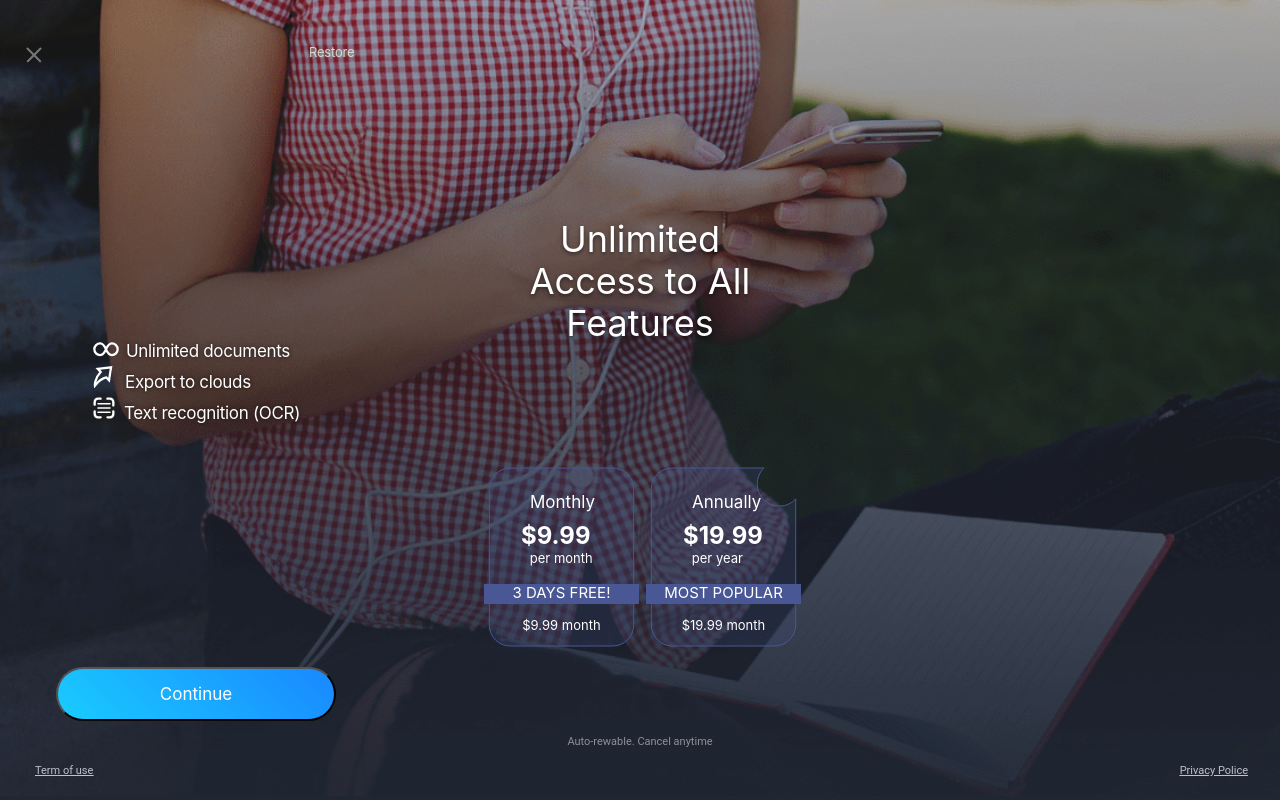
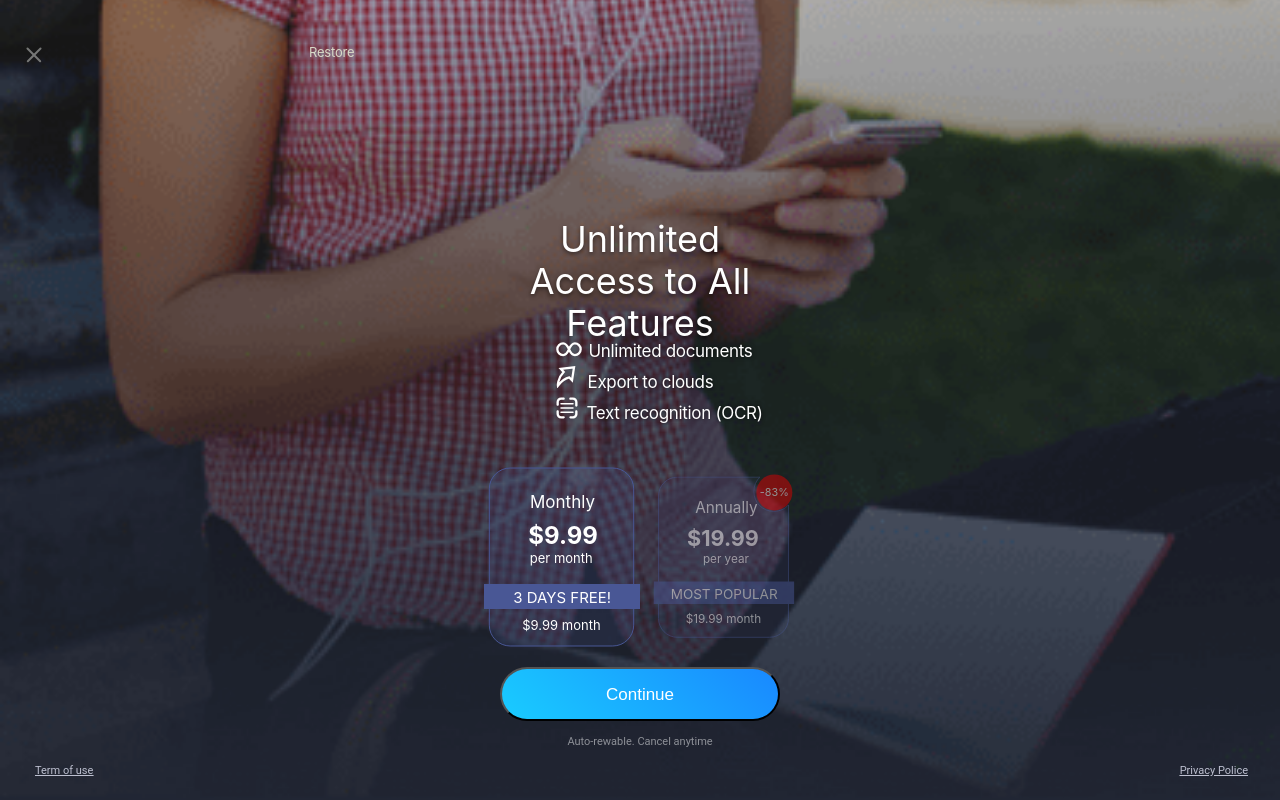
Before and after one commit to kirryya/BPMobile, a plain HTML site: page index.html in a window 1280 px wide. Drawn offline with Linux system fonts and the light colour scheme.

Commit message:
feat: add animation to shapes and adaptive design

```diff
--- a/index.html
+++ b/index.html
@@ -1,10 +1,17 @@
 <!DOCTYPE html>
-<html lang="en" xmlns="http://www.w3.org/1999/html">
+<html lang="fr" xmlns="http://www.w3.org/1999/html">
 <head>
     <meta charset="UTF-8">
     <meta name="viewport" content="width=device-width, initial-scale=1">
     <title>BPMobile</title>
     <link rel="stylesheet" href="style.css" type="text/css">
+    <link rel="alternate" hreflang="en" href="localizations/en.json">
+    <link rel="alternate" hreflang="es" href="localizations/es.json">
+    <link rel="alternate" hreflang="fr" href="localizations/fr.json">
+    <link rel="alternate" hreflang="ja" href="localizations/ja.json">
+    <link rel="alternate" hreflang="nl" href="localizations/nl.json">
+    <link rel="alternate" hreflang="ru" href="localizations/ru.json">
+    <link rel="alternate" hreflang="zh" href="localizations/zh.json">
 </head>
 <body>
 
@@ -17,24 +24,30 @@
 <div class="title-container">
     <span class="title">Unlimited Access to All Features</span>
 </div>
+<div class="features-container">
     <ul class="features">
-    <li><img src="assets/unlimitedDocs.svg" alt="unlimited" class="unlimited">Unlimited
-        documents
+        <li><img src="assets/unlimitedDocs.svg" alt="unlimited" class="unlimited"><span>Unlimited
+            documents</span>
         </li>
-    <li><img src="assets/export.svg" alt="export" class="export">Export to clouds</li>
-    <li><img src="assets/noAds.svg" alt="noAds" class="no-ads">Text recognition (OCR)</li>
+        <li><img src="assets/export.svg" alt="export" class="export"><span>Export to clouds</span>
+        </li>
+        <li><img src="assets/noAds.svg" alt="noAds" class="no-ads"><span>Text recognition (OCR)</span>
+        </li>
     </ul>
+</div>
 <ul class="price-block">
     <li class="shape-1">
         <div class="shape" id="shape">
             <label for="shape-1">
                 <input type="radio" checked name="price" value="shape1" id="shape-1">
+                <div class="shape-content">
                     <img src="assets/shape-1.svg" alt="shape-1">
                     <span class="time">Monthly</span>
                     <span class="price-per-period">$9.99</span>
                     <span class="period">per month</span>
                     <span class="free">3 DAYS FREE!</span>
                     <span class="price">$9.99 month</span>
+                </div>
             </label>
         </div>
     </li>
@@ -42,17 +55,23 @@
         <div class="shape">
             <label for="shape-2">
                 <input type="radio" name="price" value="shape2" id="shape-2">
+                <div class="shape-content">
                     <img src="assets/shape-2.svg" alt="shape-2">
+                    <div class="circle">-83%</div>
                     <span class="time">Annually</span>
                     <span class="price-per-period">$19.99</span>
                     <span class="period">per year</span>
                     <span class="free">MOST POPULAR</span>
                     <span class="price">$19.99 month</span>
+                </div>
+
             </label>
         </div>
     </li>
 </ul>
+<div class="button-container">
     <button id="myButton" onclick="onContinueButtonClickHandler()">Continue</button>
+</div>
 <span class="auto-rewable">Auto-rewable. Cancel anytime</span>
 <footer>
     <div class="footer-container">
@@ -63,9 +82,15 @@
 
 <script>
     const onContinueButtonClickHandler = () => {
-        document.getElementById("shape-1").checked
-            ? window.open("https://apple.com/") :
-            window.open("https://google.com/")
+
+        const APPLE = "https://apple.com/";
+        const GOOGLE = "https://google.com/";
+
+        const shape1 = document.getElementById("shape-1");
+        const shape2 = document.getElementById("shape-2");
+
+        shape1.checked && window.open(APPLE)
+        shape2.checked && window.open(GOOGLE)
     }
 </script>
 
--- a/style.css
+++ b/style.css
@@ -1,5 +1,5 @@
 body {
-    background: url("./assets/background-full/4@3x.png") center center no-repeat fixed;
+    background: url("./assets/background-full/4.png") center center no-repeat fixed;
     background-size: cover;
     display: flex;
     flex-direction: column;
@@ -15,8 +15,42 @@ li {
     list-style-type: none;
 }
 
+a {
+    color: #bdc0d0;
+}
+
 input {
     display: none;
+}
+
+.header-container {
+    display: flex;
+    flex-direction: column;
+    justify-content: center;
+}
+
+.close {
+    position: absolute;
+    top: 54px;
+    left: 24px;
+}
+
+
+.close:before, .close::after {
+    content: "";
+    position: absolute;
+    border-radius: 1px;
+    width: 20px;
+    height: 1.5px;
+    background: #767776;
+}
+
+.close:before {
+    transform: rotate(45deg);
+}
+
+.close:after {
+    transform: rotate(-45deg);
 }
 
 .restore {
@@ -35,7 +69,31 @@ input {
     align-items: center;
     letter-spacing: -0.216667px;
 
-    color: rgba(255, 255, 255, 0.6);
+    color: #d8d9c7;
+}
+
+@media screen and (max-height: 668px) {
+
+    body {
+        width: 375px;
+        height: 650px;
+        transform: scale(0.85);
+    }
+
+    .restore {
+        top: -38px;
+    }
+
+    .close {
+        top: -38px;
+    }
+}
+
+.title-container {
+    margin-top: 210px;
+    display: flex;
+    justify-content: center;
+    align-items: center;
 }
 
 .title {
@@ -50,11 +108,9 @@ input {
     width: 285px;
 }
 
-.title-container {
-    margin-top: 210px;
+.features-container {
     display: flex;
     justify-content: center;
-    align-items: center;
 }
 
 .features {
@@ -64,7 +120,6 @@ input {
     justify-content: center;
     align-items: start;
     margin-top: 32px;
-    margin-left: 45px;
     width: 209px;
     height: 92px;
     font-family: 'SF Pro Text', sans-serif;
@@ -72,16 +127,10 @@ input {
     font-weight: 400;
     font-size: 17px;
     line-height: 30px;
-    /* or 179% */
 
     letter-spacing: -0.321111px;
 
     text-shadow: 0 0 4px rgba(0, 0, 0, 0.684495);
-}
-
-.features span {
-    display: flex;
-    justify-content: center;
 }
 
 .unlimited {
@@ -96,8 +145,14 @@ input {
     margin-right: 12px;
 }
 
-.input:checked ~ img {
-    transform: scale(0.8);
+.shape-content {
+    opacity: 0.5;
+    transform: scale(0.9);
+}
+
+.price-block, input:checked ~ .shape-content {
+    transform: scale(1);
+    opacity: 1;
 }
 
 .price-block {
@@ -121,11 +176,30 @@ input {
     color: white;
 }
 
+.circle {
+    position: absolute;
+    top: -1.2%;
+    right: -2%;
+    width: 40px;
+    height: 40px;
+    background: #DB0000;
+    border-radius: 40px;
+    font-size: 12px;
+    line-height: 14px;
+}
+
+.circle::before {
+    content: "";
+    padding-top: 24px;
+    text-align: center;
+    display: inline-block;
+}
+
+
 .time {
     position: absolute;
     top: 25px;
     left: 42px;
-    font-family: 'SFProDisplay', sans-serif;
     font-size: 17px;
     line-height: 20px;
     text-align: center;
@@ -138,7 +212,6 @@ input {
     right: 23.25%;
     top: calc(40% - 94px / 2 + 5px);
 
-    font-family: 'SF Pro Display', sans-serif;
     font-style: normal;
     font-weight: 700;
     font-size: 24px;
@@ -151,6 +224,10 @@ input {
     color: #FFFFFF;
 }
 
+.shape-1 .price-per-period {
+    left: 27.45%;
+}
+
 .period {
     position: absolute;
     height: 44px;
@@ -158,7 +235,6 @@ input {
     right: 23.25%;
     top: calc(50% - 84px / 2 + 5px);
 
-    font-family: 'SF Pro Display', sans-serif;
     font-style: normal;
     font-weight: 400;
     font-size: 13px;
@@ -171,19 +247,23 @@ input {
     color: #FFFFFF;
 }
 
+.shape-2 .period {
+    left: 34.45%;
+}
+
 .free {
     background: #495795;
     position: absolute;
     width: 106%;
     height: 20px;
-    left: -3%;
+    left: -2.5%;
     right: 13.12%;
     top: calc(65% - 8px / 2 + 1px);
 
-    font-family: 'SFProDisplay', sans-serif;
     font-size: 15px;
     line-height: 18px;
     text-align: center;
+    padding-top: 5px;
 
     color: #FFFFFF;
 }
@@ -195,7 +275,6 @@ input {
     right: 9.56%;
     top: calc(50% - 16px / 2 + 67px);
 
-    font-family: 'SFProDisplay', sans-serif;
     font-size: 13px;
     line-height: 15px;
 
@@ -204,13 +283,15 @@ input {
     color: #FFFFFF;
 }
 
+.button-container {
+    display: flex;
+    justify-content: center;
+}
 
-button {
-    font-family: 'SFProDisplay', sans-serif;
+.button-container button {
     font-size: 17px;
     line-height: 17px;
     text-align: center;
-    margin-left: 48px;
     width: 280px;
     height: 54px;
     border-radius: 30px;
@@ -252,35 +333,3 @@ footer {
     justify-content: space-between;
     margin-top: 16px;
 }
-
-a {
-    color: #bdc0d0;
-}
-
-.close {
-    cursor: pointer;
-    position: absolute;
-    top: 54px;
-    left: 24px;
-}
-
-.close:before, .close::after {
-    content: "";
-    position: absolute;
-    border-radius: 1px;
-    width: 20px;
-    height: 1.5px;
-    background: #767776;
-}
-
-.close:before {
-    transform: rotate(45deg);
-}
-
-.close:after {
-    transform: rotate(-45deg);
-}
-
-.restore {
-    color: #d8d9c7;
-}
```
Lines whose indentation alone changed are shown as unchanged.
